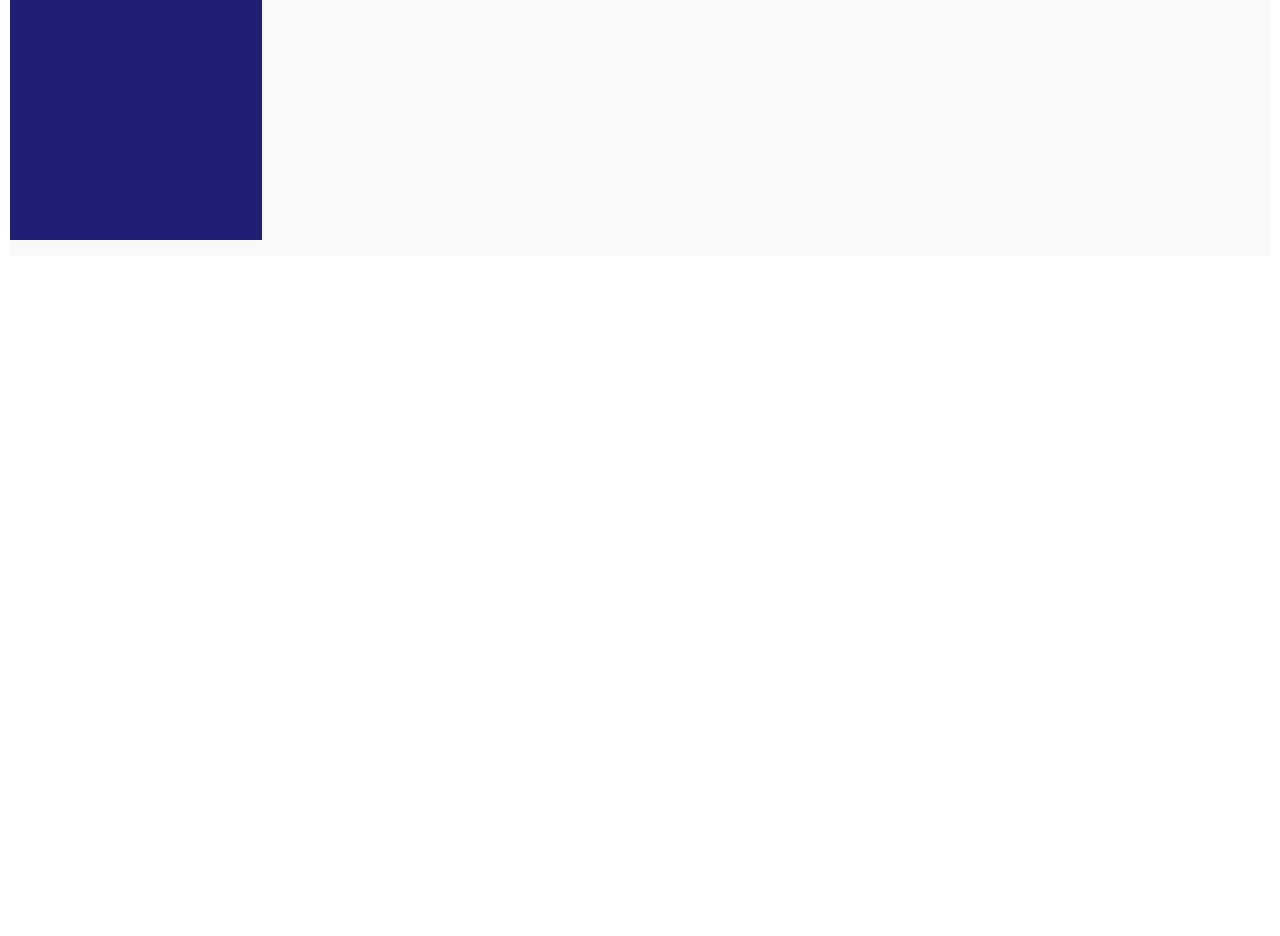
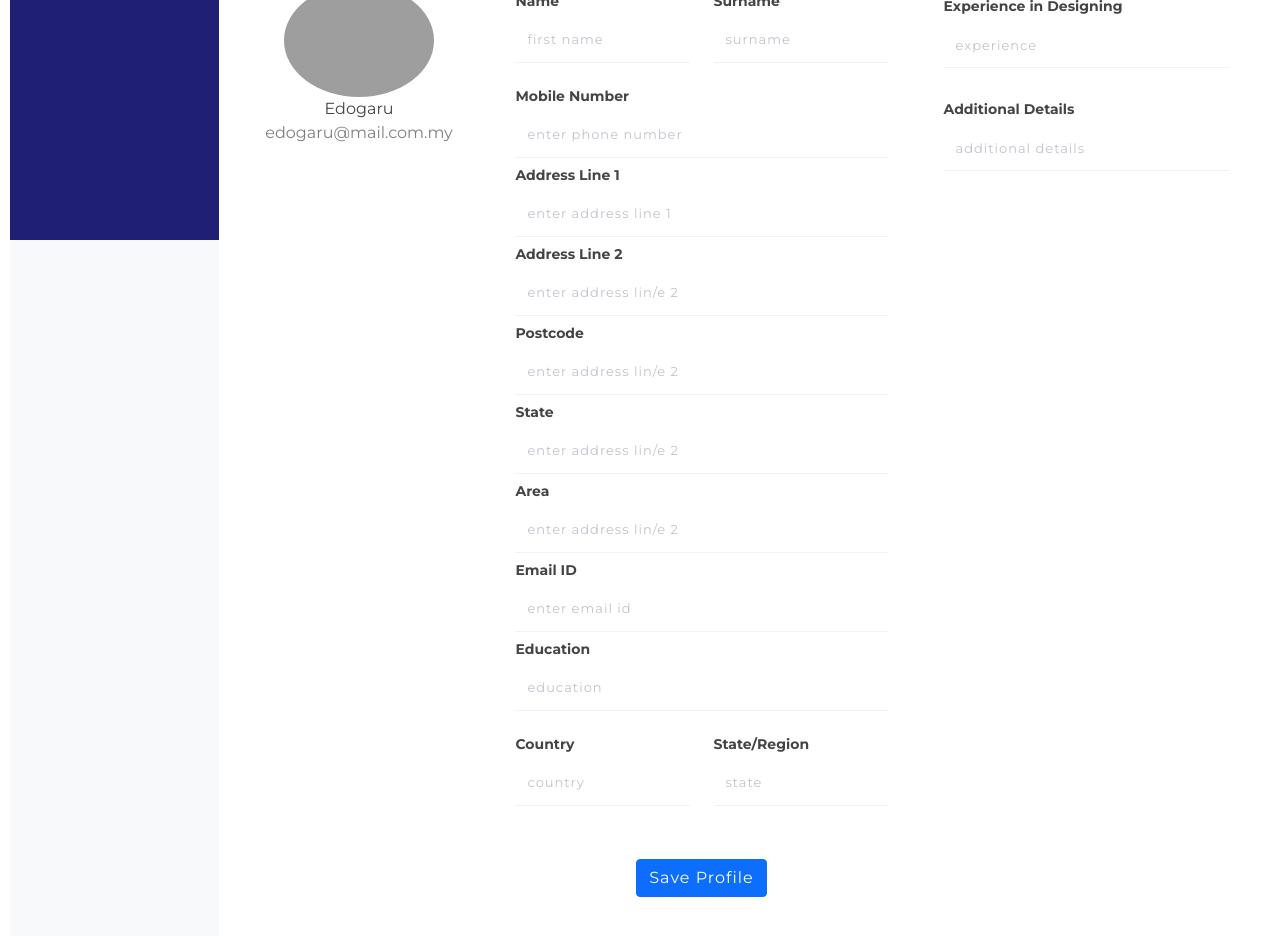
Before and after one commit to Ramudgar/react-websites, a React (Create React App) app: page /addProfile in a window 1280 px wide. Shown: the part 320-1256 px from the top of the page. Before the commit the page ends 800 px from the top, so only its background shows below. Built offline with nearby package versions, Linux system fonts and the light colour scheme; grey boxes are pictures that could not be loaded.

Commit message:
profile ui is made

```diff
--- a/src/component/company/add-job.js
+++ b/src/component/company/add-job.js
@@ -1,4 +1,4 @@
-import '../../assets/style/addJob.css'
+import '../../assets/style/addJob.css';
 function AddJob() {
     return (
         <>
@@ -89,6 +89,10 @@
                     </div>
                 </div>
             </div>
+
+
+
+
         </>
     )
 }
--- a/src/component/company/com-mid.js
+++ b/src/component/company/com-mid.js
@@ -2,6 +2,7 @@
 import { Routes, Route } from "react-router-dom";
 import ComDashboard from "./com-dashboard";
 import AddJob from "./add-job";
+import Profile from "./profile";
 
 
 class ComMid extends Component{
@@ -10,6 +11,7 @@
 <Routes>
 <Route path="/" element={<ComDashboard/>} ></Route>   /* This code checks and open the landing page whether the link is empty */
 <Route path="/addJob" element={<AddJob/>} ></Route>
+<Route path="/addProfile" element={<Profile/>} ></Route>
 </Routes>
         )
     }
--- a/src/component/company/com_home.js
+++ b/src/component/company/com_home.js
@@ -4,7 +4,7 @@
 function ComHome() {
     return (
        <>
-       <div className="px-0 bg-light">
+       <div className="px-0 bg-light py-0">
     <div className="d-flex ">
         <div className="d-flex align-items-center " id="navbar"> <button className="navbar-toggler" type="button" data-bs-toggle="collapse" data-bs-target="#navbar-items" aria-controls="navbarSupportedContent" aria-expanded="true" aria-label="Toggle navigation"> <span className="fas fa-bars"></span> </button> <a className="text-decoration-none fs14 ps-2" href="#">ACQUIRED<span className="fs13 pe-2">.com</span></a> </div>
 
@@ -14,7 +14,7 @@
            <Link to="/"><li> <span className="fas fa-th-list"></span> <span className="ps-3 name" href="/">Dashboard</span> </li></Link>
            <Link to="/addJob"> <li> <span className="fas fa-chart-line"></span> <span className="ps-3 name">Create Jobs</span> </li></Link>
            <Link to=""> <li> <span className="fas fa-chart-line"></span> <span className="ps-3 name">View Jobs</span> </li></Link>
-           <Link to=""><li> <span className="fas fa-clipboard-check"></span> <span className="ps-3 name">Profile</span> </li></Link>
+           <Link to="/addProfile"><li> <span className="fas fa-clipboard-check"></span> <span className="ps-3 name">Profile</span> </li></Link>
            <Link to=""><li> <span className="fas fa-calendar-alt"></span> <span className="ps-3 name">account</span> </li></Link>
         </ul>
 
--- /dev/null
+++ b/src/component/company/profile.js
@@ -0,0 +1,60 @@
+function Profile(){
+
+    return(
+<>
+<div class="container rounded bg-white mt-5 mb-5">
+    <div class="row">
+        <div class="col-md-3 border-right">
+            <div class="d-flex flex-column align-items-center text-center p-3 py-5">
+                <img class="rounded-circle mt-5" width="150px" src="https://st3.depositphotos.com/15648834/17930/v/600/depositphotos_179308454-stock-illustration-unknown-person-silhouette-glasses-profile.jpg"/><span class="font-weight-bold">Edogaru</span><span class="text-black-50">edogaru@mail.com.my</span><span> </span></div>
+        </div>
+        <div class="col-md-5 border-right">
+            <div class="p-3 py-5">
+                <div class="d-flex justify-content-between align-items-center mb-3">
+                    <h4 class="text-right">Profile Settings</h4>
+                </div>
+                <div class="row mt-2">
+                    <div class="col-md-6"><label class="labels">Name</label><input type="text" class="form-control" placeholder="first name" value=""/></div>
+                    <div class="col-md-6"><label class="labels">Surname</label><input type="text" class="form-control" value="" placeholder="surname"/></div>
+                </div>
+                <div class="row mt-3">
+                    <div class="col-md-12"><label class="labels">Mobile Number</label><input type="text" class="form-control" placeholder="enter phone number" value=""/>
+
+                    </div>
+                    <div class="col-md-12"><label class="labels">Address Line 1</label>
+                    <input type="text" class="form-control" placeholder="enter address line 1" value=""/>
+
+                    </div>
+                    <div class="col-md-12"><label class="labels">Address Line 2</label><input type="text" class="form-control" placeholder="enter address lin/e 2" value=""/></div>
+                    <div class="col-md-12"><label class="labels">Postcode</label><input type="text" class="form-control" placeholder="enter address lin/e 2" value=""/></div>
+                    <div class="col-md-12"><label class="labels">State</label><input type="text" class="form-control" placeholder="enter address lin/e 2" value=""/></div>
+                    <div class="col-md-12"><label class="labels">Area</label><input type="text" class="form-control" placeholder="enter address lin/e 2" value=""/></div>
+                    <div class="col-md-12"><label class="labels">Email ID</label><input type="text" class="form-control" placeholder="enter email id" value=""/></div>
+                    <div class="col-md-12"><label class="labels">Education</label><input type="text" class="form-control" placeholder="education" value=""/></div>
+                </div>
+                <div class="row mt-3">
+                    <div class="col-md-6"><label class="labels">Country</label><input type="text" class="form-control" placeholder="country" value=""/></div>
+                    <div class="col-md-6"><label class="labels">State/Region</label><input type="text" class="form-control" value="" placeholder="state"/></div>
+                </div>
+                <div class="mt-5 text-center"><button class="btn btn-primary profile-button" type="button">Save Profile</button></div>
+            </div>
+        </div>
+        <div class="col-md-4">
+            <div class="p-3 py-5">
+                <div class="d-flex justify-content-between align-items-center experience"><span>Edit Experience</span><span class="border px-3 p-1 add-experience"><i class="fa fa-plus"></i>&nbsp;Experience</span></div><br/>
+                <div class="col-md-12"><label class="labels">Experience in Designing</label><input type="text" class="form-control" placeholder="experience" value=""/></div> <br/>
+                <div class="col-md-12"><label class="labels">Additional Details</label><input type="text" class="form-control" placeholder="additional details" value=""/></div>
+            </div>
+        </div>
+    </div>
+</div>
+
+
+
+
+</>
+
+    )
+}
+
+export default Profile;
```
